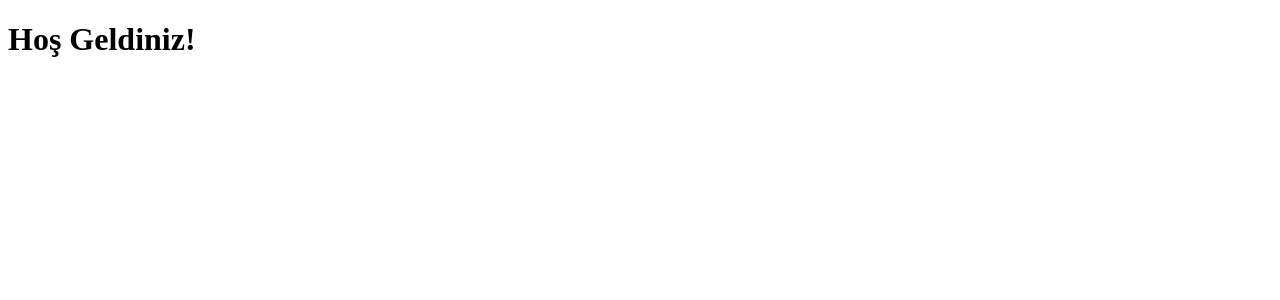
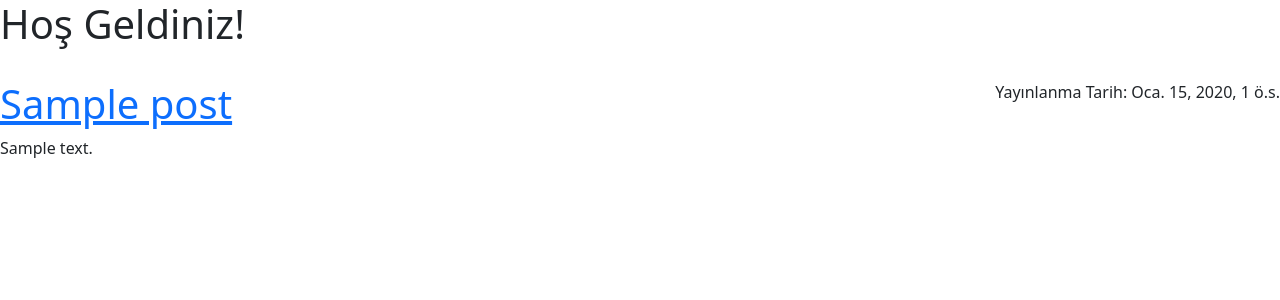
Before and after one commit to k4plumbaga/my-first-blog, a Django app: page / in a window 1280 px wide. Shown: the top 300 px of the page. Run offline with Django 3.2, Linux system fonts and the light colour scheme; tables that the repository leaves empty hold one stand-in row (values such as "Sample post").

Commit message:
show posts in template

```diff
--- a/blog/templates/blog/post_list.html
+++ b/blog/templates/blog/post_list.html
@@ -2,9 +2,20 @@
 <html lang="tr" dir="ltr">
   <head>
     <meta charset="utf-8">
+    <meta name="viewport" content="width=device-width, initial-scale=1">
+    <link href="https://cdn.jsdelivr.net/npm/bootstrap@5.0.0-beta1/dist/css/bootstrap.min.css" rel="stylesheet" integrity="sha384-giJF6kkoqNQ00vy+HMDP7azOuL0xtbfIcaT9wjKHr8RbDVddVHyTfAAsrekwKmP1" crossorigin="anonymous">
     <title>Deneme</title>
   </head>
   <body>
     <h1>Hoş Geldiniz!</h1>
+    {% for post in posts%}
+    <div>
+      <br>
+      <p style="float:right">Yayınlanma Tarih: {{post.published_date}}</p>
+      <h1><a href="">{{post.title}}</a></h1>
+      <p>{{post.text|linebreaksbr}}</p>
+    </div>
+    {% endfor %}
+    <script src="https://cdn.jsdelivr.net/npm/bootstrap@5.0.0-beta1/dist/js/bootstrap.bundle.min.js" integrity="sha384-ygbV9kiqUc6oa4msXn9868pTtWMgiQaeYH7/t7LECLbyPA2x65Kgf80OJFdroafW" crossorigin="anonymous"></script>
   </body>
 </html>
--- a/blog/views.py
+++ b/blog/views.py
@@ -1,4 +1,7 @@
 from django.shortcuts import render
+from django.utils import timezone
+from .models import Post
 
 def post_list(request):
-    return render(request, 'blog/post_list.html', {})
+    posts = Post.objects.filter(published_date__lte=timezone.now()).order_by('published_date')
+    return render(request, 'blog/post_list.html', {'posts':posts})
```
